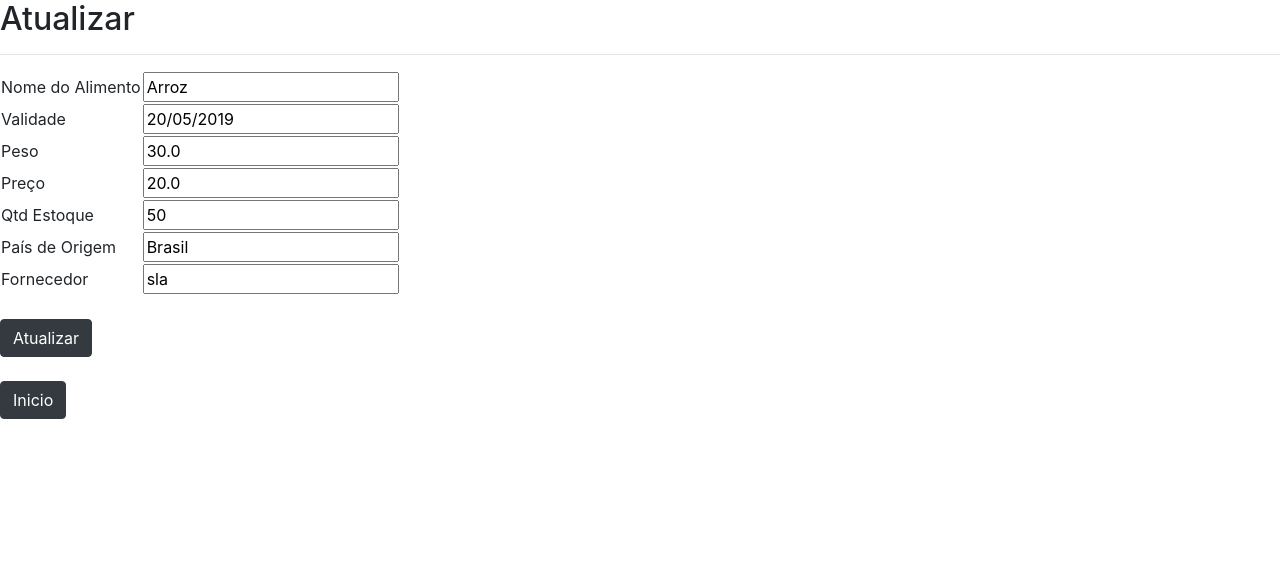
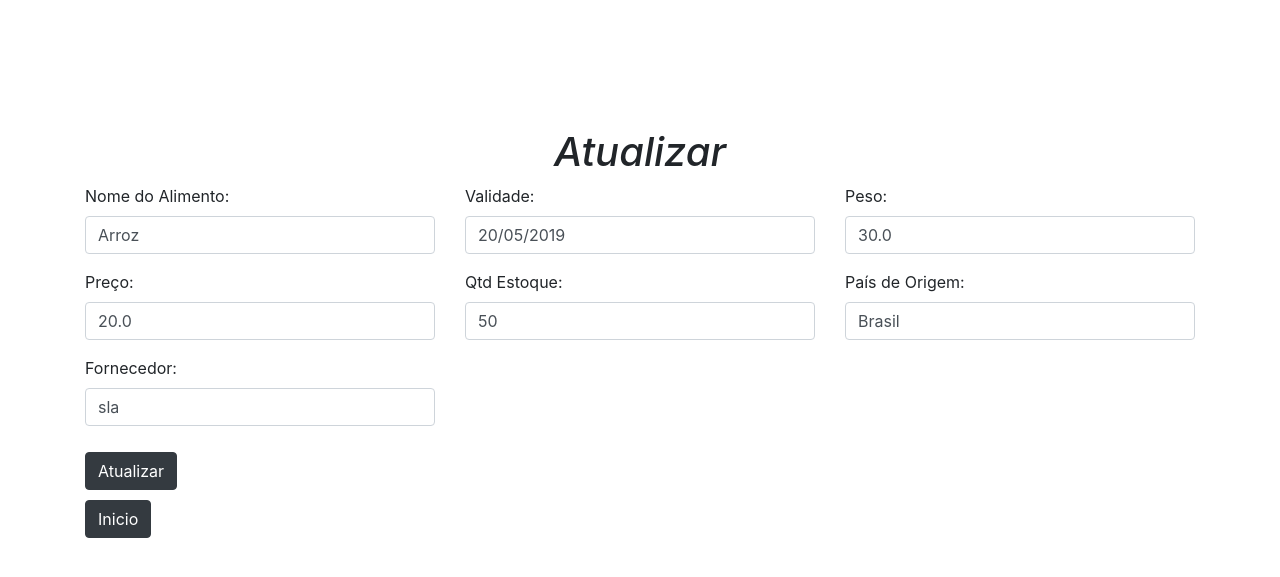
Before and after one commit to denilsonxds/Alimentos-Flask, a Flask app: page /atualizar/1 in a window 1280 px wide. Shown: the top 577 px of the page. Run offline with Flask 2, Linux system fonts and the light colour scheme; data comes from the database, SQL or seed files in the repository; both versions use the stored data as it was after the commit; parts of the project's set-up code (start-up, migrations or seed data) failed here and were passed over; some libraries are stand-ins or nearby versions.

Commit message:
coloando o front

```diff
--- a/alimentos/templates/atualizar.html
+++ b/alimentos/templates/atualizar.html
@@ -6,42 +6,64 @@
 
 {% block main %}
 
-<h2 class="titulo" >Atualizar</h2>
-<hr>
-<form action="" method="POST">
-    <table>
-        <tr>
-            <td>Nome do Alimento</td>
-            <td><input type="text" name="nome_produto" value="{{ alimento.nome_produto}}"></td>
-        </tr>
-        <tr>
-            <td>Validade</td>
-            <td><input type="text" name="validade" value="{{ alimento.validade }}"></td>
-        </tr>
-        <tr>
-            <td>Peso</td>
-            <td><input type="text" name="peso_produto" value="{{ alimento.peso_produto }}"></td>
-        </tr>
-        <tr>
-            <td>Preço</td>
-            <td><input type="text" name="preco" value="{{ alimento.preco }}"></td>
-        </tr>
-        <tr>
-            <td>Qtd Estoque</td>
-            <td><input type="text" name="quantidade" value="{{ alimento.quantidade }}"></td>
-        </tr>
-        <tr>
-            <td>País de Origem</td>
-            <td><input type="text" name="pais_origem" value="{{ alimento.pais_origem }}"></td>
-        </tr>
-        <tr>
-            <td>Fornecedor</td>
-            <td><input type="text" name="fornecedor" value="{{ alimento.fornecedor }}"></td>
-        </tr>
-    </table><br>
-    <input type="submit" class="btn btn-dark" value="Atualizar" class="enviar" >
-</form>
-<br>
-<a href="/" class="btn btn-dark butaozin">Inicio</a>
+<div class="container" style="margin-top: 10%;">
+    <h1 style="text-align: center;"><em>Atualizar</em></h1>
+    <form action="" method="POST">
+        <div class="row">
+            <div class="col-md-4">
+                <div class="form-group">
+                    <label class="control-label">Nome do Alimento:</label>
+                    <input type="text" class="form-control" value="{{ alimento.nome_produto}}" name="nome_produto">
+                </div>
+            </div>
+
+            <div class="col-md-4">
+                <div class="form-group">
+                    <label class="control-label">Validade:</label>
+                    <input type="text" class="form-control" value="{{ alimento.validade }}" name="validade">
+                </div>
+            </div>
+
+            <div class="col-md-4">
+                <div class="form-group">
+                    <label class="control-label">Peso:</label>
+                    <input type="text" class="form-control" value="{{ alimento.peso_produto }}" name="peso_produto">
+                </div>
+            </div>
+
+            <div class="col-md-4">
+                <div class="form-group">
+                    <label class="control-label">Preço:</label>
+                    <input type="text" class="form-control" value="{{ alimento.preco }}" name="preco">
+                </div>
+            </div>
+
+            <div class="col-md-4">
+                <div class="form-group">
+                    <label class="control-label">Qtd Estoque:</label>
+                    <input type="text" class="form-control" value="{{ alimento.quantidade }}" name="quantidade">
+                </div>
+            </div>
+
+            <div class="col-md-4">
+                <div class="form-group">
+                    <label class="control-label">País de Origem:</label>
+                    <input type="text" class="form-control" value="{{ alimento.pais_origem }}" name="pais_origem">
+                </div>
+            </div>
+
+            <div class="col-md-4">
+                <div class="form-group">
+                    <label class="control-label">Fornecedor:</label>
+                    <input type="text" class="form-control" value="{{ alimento.fornecedor }}" name="fornecedor">
+                </div>
+            </div>
+        </div>
+        <div style="margin: 10px 0px 10px 0px;">
+            <input class="btn btn-dark" type="submit" value="Atualizar" class="enviar">
+        </div>
+    </form>
+    <a href="/home" class="btn btn-dark butaozin">Inicio</a>
+</div>
 
 {% endblock main %}
```
Also changed, not shown: alimentos/templates/cadastro.html (+17 -14 lines), alimentos/templates/index.html (+15 -2 lines), db.sqlite.
